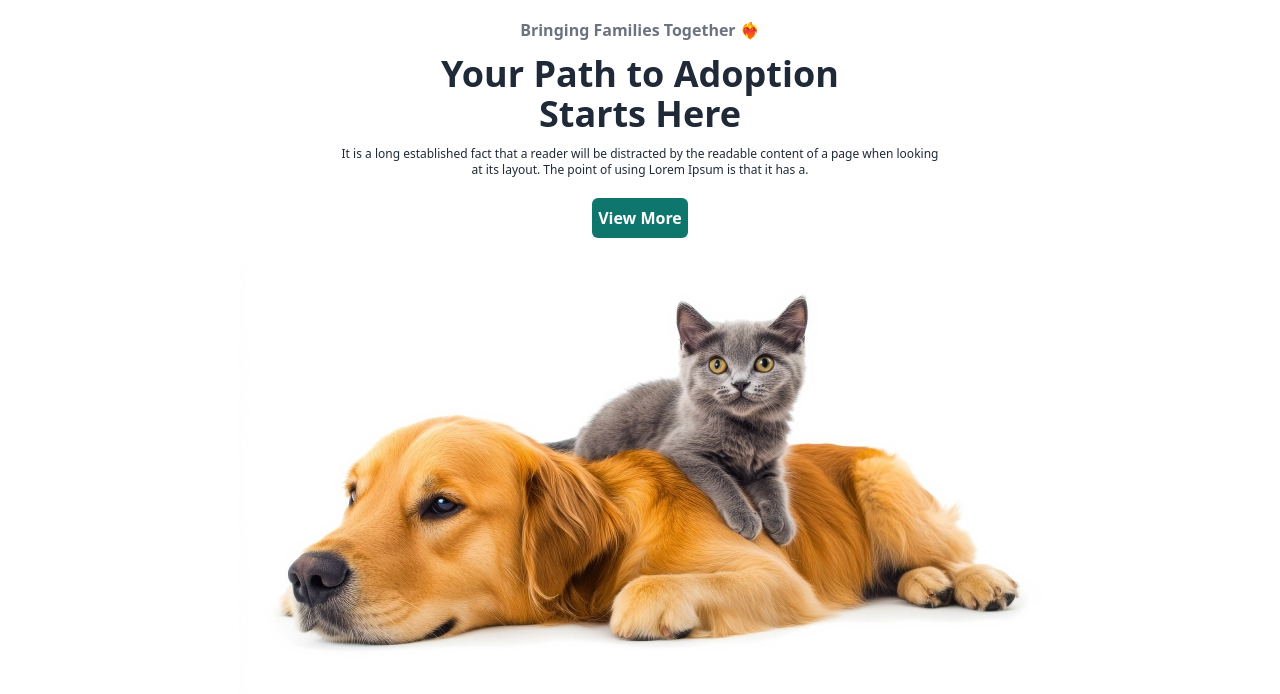
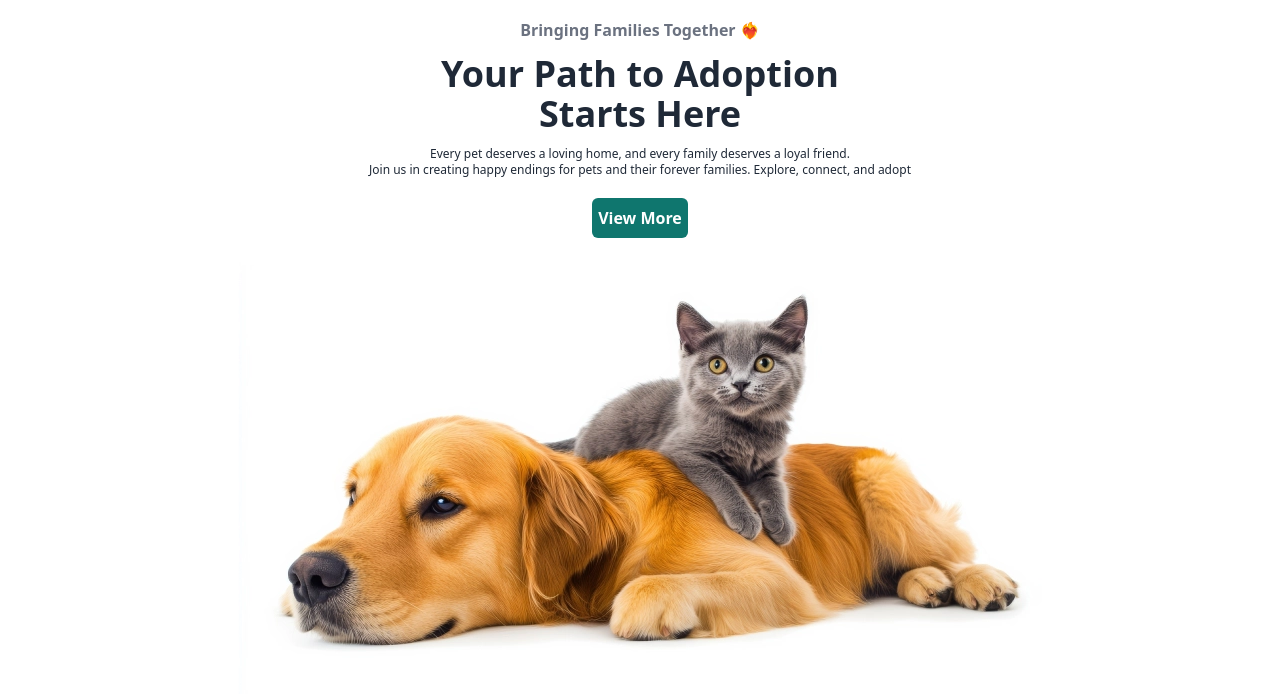
Before and after one commit to Apurbo-Knight/Pet-House, a plain HTML site: page index.html in a window 1280 px wide. Shown: the part 106-800 px from the top of the page. Drawn offline with nearby package versions, Linux system fonts and the light colour scheme; no server answers.

Commit message:
changer the description at hero section

```diff
--- a/index.html
+++ b/index.html
@@ -72,7 +72,7 @@
         <section class="flex flex-col items-center p-3">
           <h3 class="font-bold text-gray-500 mb-3">Bringing Families Together ❤️‍🔥 </h3>
           <h2 class="text-4xl font-bold text-center mb-3">Your Path to Adoption <br> Starts Here</h2>
-          <p class="text-xs text-center mb-5">It is a long established fact that a reader will be distracted by the readable content of a page when looking <br> at its layout. The point of using Lorem Ipsum is that it has a.</p>
+          <p class="text-xs text-center mb-5">Every pet deserves a loving home, and every family deserves a loyal friend. <br> Join us in creating happy endings for pets and their forever families. Explore, connect, and adopt</p>
           <a href="#mainsection"><button class=" bg-teal-700 h-10 w-24 rounded-md text-white font-semibold mb-5">View More</button></a>
           <img src="./images/pet.webp" alt="">
         </section>
```
